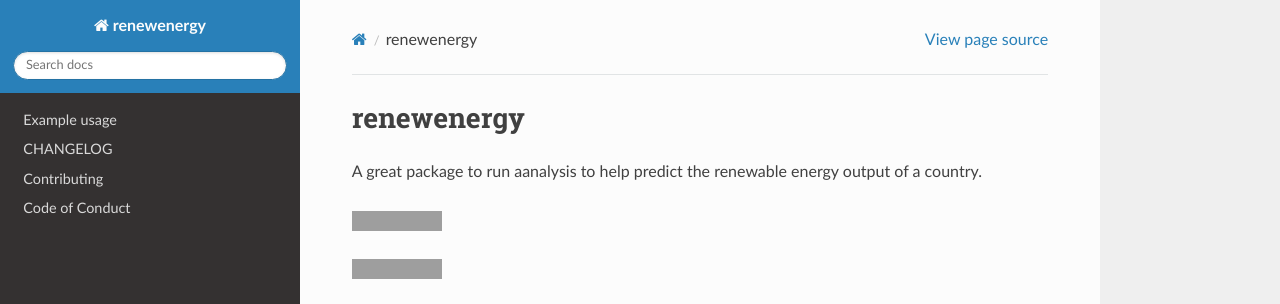
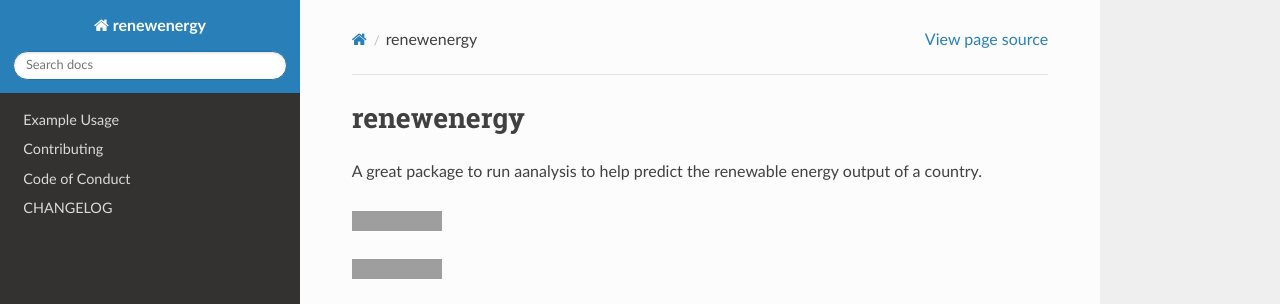
Before and after one commit to DSCI-310-2024/renewenergy, a Sphinx documentation site: the page built from docs/index.md, in a window 1280 px wide. Shown: the top 304 px of the page. Built offline with Sphinx 7.4.7 and the Read the Docs theme 2.0.0, drawn with Linux system fonts in a browser that asks for light colours; pages that are not in the unit, such as notebooks, are missing from menus; grey boxes are pictures that could not be loaded.

````diff
--- a/docs/index.md
+++ b/docs/index.md
@@ -6,8 +6,8 @@
 :hidden:
 
 example.ipynb
-changelog.md
 contributing.md
 conduct.md
+changelog.md
 autoapi/index
 ```
````
Also changed, not shown: docs/example.ipynb.
